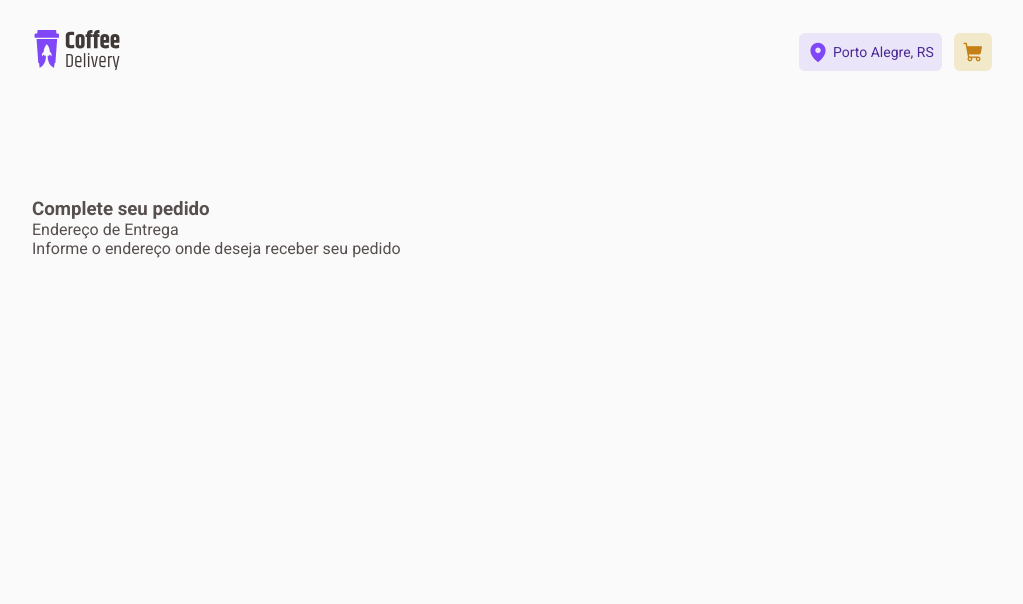
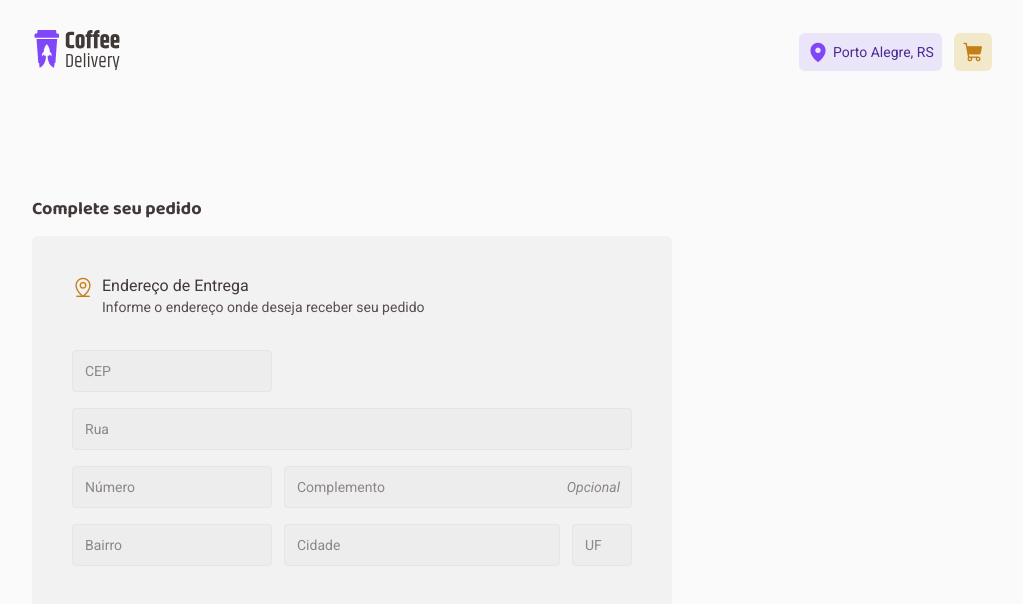
Before and after one commit to souzannatha/coffe-delivery-angular, an Angular app: page /checkout in a window 1280 px wide. Shown: the top 604 px of the page, without its empty margins (128-1151 px from the left). Built offline with nearby package versions, Linux system fonts and the light colour scheme.

Commit message:
feat: add adress wrapper

```diff
--- a/src/app/features/checkout/checkout.component.html
+++ b/src/app/features/checkout/checkout.component.html
@@ -1,9 +1,30 @@
 <section>
-  <h3 class="checkout-title">Complete seu pedido</h3>
-  <div>
-    <div>
-      <p>Endereço de Entrega</p>
-      <span>Informe o endereço onde deseja receber seu pedido</span>
+  <h3 class="checkoutTitle">Complete seu pedido</h3>
+  <div class="checkoutWrapper">
+    <div class="checkoutAdress">
+      <i class="ph ph-map-pin-line"></i>
+      <div class="checkoutSubtitle">
+        <p>Endereço de Entrega</p>
+        <span>Informe o endereço onde deseja receber seu pedido</span>
+      </div>
+    </div>
+    <div class="gridCep">
+      <app-input-text labelText="CEP"></app-input-text>
+    </div>
+    <div class="gridStreet">
+      <app-input-text labelText="Rua"></app-input-text>
+    </div>
+    <div class="gridNumberAndComplement">
+      <app-input-text labelText="Número"></app-input-text>
+      <app-input-text
+        labelText="Complemento"
+        [showOptional]="true"
+      ></app-input-text>
+    </div>
+    <div class="gridNeighborhoodAndCity">
+      <app-input-text labelText="Bairro"></app-input-text>
+      <app-input-text labelText="Cidade"></app-input-text>
+      <app-input-text labelText="UF"></app-input-text>
     </div>
   </div>
 </section>
--- a/src/app/features/checkout/checkout.component.scss
+++ b/src/app/features/checkout/checkout.component.scss
@@ -0,0 +1,72 @@
+@use "../../../styles/variables" as *;
+
+.checkoutTitle {
+  font-size: 18px;
+  font-weight: bold;
+  color: $base-subtitle;
+  line-height: 130%;
+  font-family: "Baloo 2";
+  margin-bottom: 15px;
+}
+
+.checkoutWrapper {
+  width: 640px;
+  height: 372px;
+  background-color: $base-card;
+  padding: 40px;
+  border-radius: 6px;
+}
+
+.checkoutAdress {
+  display: flex;
+  align-items: start;
+  gap: 8px;
+  margin-bottom: 32px;
+
+  .ph-map-pin-line {
+    font-size: 22px;
+    color: $yellow-dark;
+  }
+}
+
+.checkoutSubtitle {
+  line-height: 130%;
+  font-weight: 400;
+
+  p {
+    font-size: 16px;
+    line-height: 130%;
+    color: $base-subtitle;
+  }
+
+  span {
+    font-size: 14px;
+    color: $base-text;
+  }
+}
+
+.gridCep,
+.gridNeighborhoodAndCity,
+.gridNumberAndComplement,
+.gridStreet {
+  display: grid;
+  margin-bottom: 16px;
+}
+
+.gridCep {
+  grid-template-columns: 200px;
+}
+
+.gridStreet {
+  grid-template-columns: repeat(1fr);
+}
+
+.gridNumberAndComplement {
+  grid-template-columns: 200px 2fr;
+  gap: 12px;
+}
+
+.gridNeighborhoodAndCity {
+  grid-template-columns: 200px 1fr 60px;
+  gap: 12px;
+}
--- a/src/app/features/checkout/checkout.component.ts
+++ b/src/app/features/checkout/checkout.component.ts
@@ -1,14 +1,12 @@
-import { Component, OnInit } from '@angular/core';
+import { Component } from '@angular/core';
 import { InputTextComponent } from '../../shared/_components/input-text/input-text.component';
+import { InputText } from '../../shared/_components/input-text/models/input-text';
+import { CommonModule } from '@angular/common';
 
 @Component({
   selector: 'app-checkout',
   templateUrl: './checkout.component.html',
   styleUrls: ['./checkout.component.scss'],
-  imports: [InputTextComponent],
+  imports: [InputTextComponent, CommonModule],
 })
-export class CheckoutComponent implements OnInit {
-  constructor() {}
-
-  ngOnInit() {}
-}
+export class CheckoutComponent {}
--- a/src/app/shared/_components/input-text/input-text.component.html
+++ b/src/app/shared/_components/input-text/input-text.component.html
@@ -1,4 +1,4 @@
 <div class="inputWrapper">
-  <input placeholder="Label" class="inputText" />
-  <p *ngIf="!showOptional" class="inputSuffix">Opcional</p>
+  <input placeholder="{{ labelText }}" class="inputText" />
+  <p *ngIf="showOptional" class="inputSuffix">Opcional</p>
 </div>
--- a/src/app/shared/_components/input-text/input-text.component.scss
+++ b/src/app/shared/_components/input-text/input-text.component.scss
@@ -3,11 +3,13 @@
   position: relative;
 }
 .inputText {
-  width: 432px;
+  display: block;
+  width: 100%;
+  max-width: 100%;
   height: 42px;
   background-color: $base-input;
   padding: 12px;
-  border: none;
+  border: 1px solid $base-button;
   border-radius: 4px;
   font-size: 14px;
   color: $base-text;
@@ -28,7 +30,7 @@
 .inputSuffix {
   position: absolute;
   top: 50%;
-  left: 360px;
+  right: 12px;
   transform: translateY(-50%);
   color: $base-label;
   font-size: 14px;
--- a/src/app/shared/_components/input-text/input-text.component.ts
+++ b/src/app/shared/_components/input-text/input-text.component.ts
@@ -1,5 +1,5 @@
 import { CommonModule } from '@angular/common';
-import { Component, OnInit } from '@angular/core';
+import { Component, Input, OnInit } from '@angular/core';
 
 @Component({
   selector: 'app-input-text',
@@ -8,5 +8,6 @@ import { Component, OnInit } from '@angular/core';
   styleUrls: ['./input-text.component.scss'],
 })
 export class InputTextComponent {
-  showOptional = false;
+  @Input() showOptional: boolean = false;
+  @Input() labelText!: string;
 }
--- /dev/null
+++ b/src/app/shared/_components/input-text/models/input-text.ts
@@ -0,0 +1,4 @@
+export interface InputText {
+  labelText: string;
+  isOptional?: boolean;
+}
```
